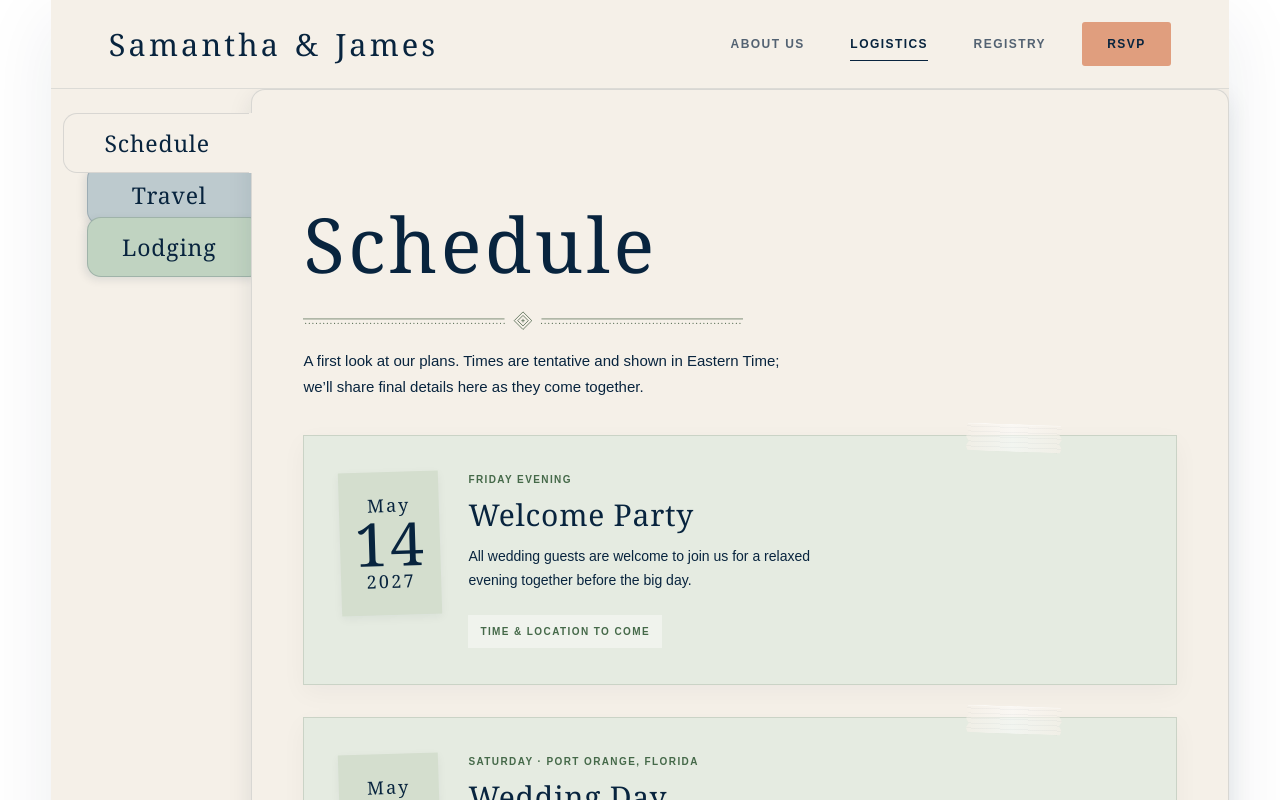
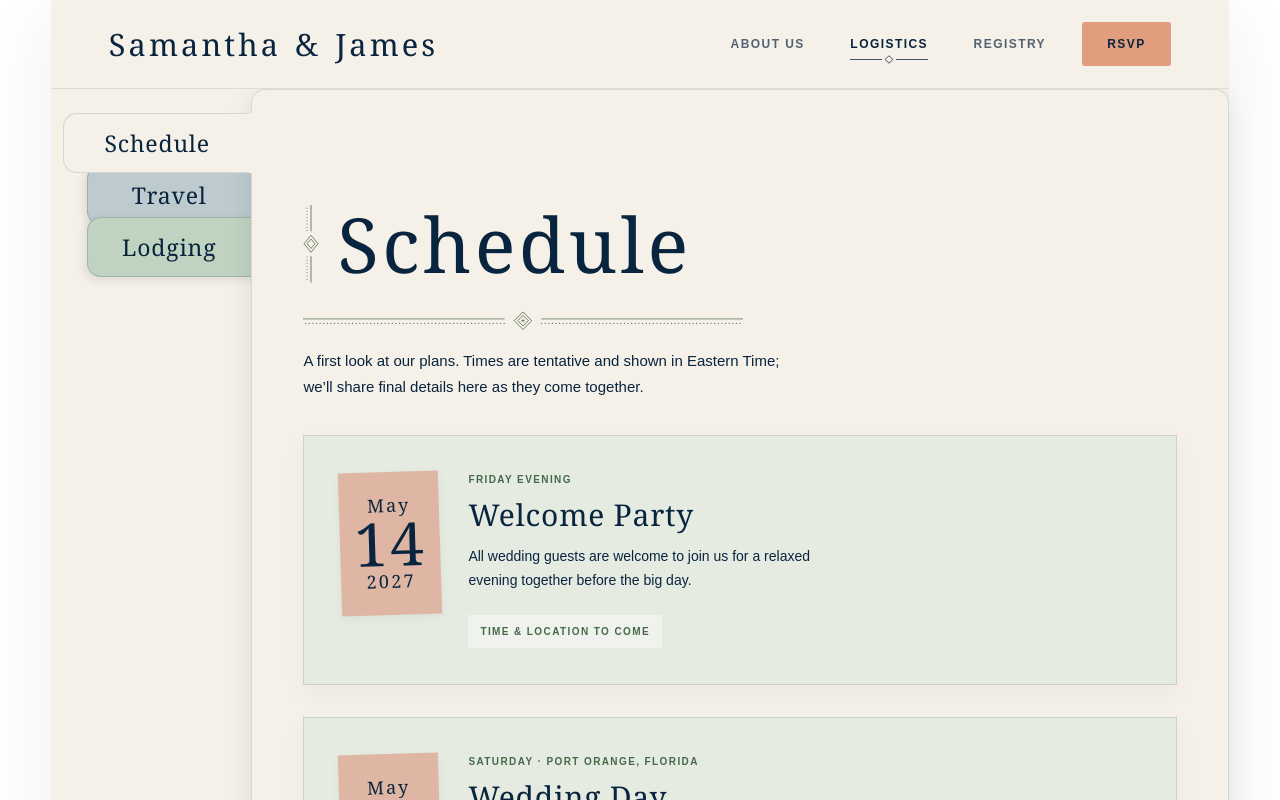
Before and after one commit to jcm-sno/jcm-sno.github.io, a Next.js app: page /logistics in a window 1280 px wide. Shown: the top 800 px of the page. Built offline with nearby package versions, Linux system fonts and the light colour scheme; a web font is replaced by a local one.

Commit message:
Refine invitation and story ornaments with warm schedule dates and engraved headings

```diff
--- a/app/components/ring-ornament.tsx
+++ b/app/components/ring-ornament.tsx
@@ -30,8 +30,10 @@ export function RingScroll({ className = "" }: { className?: string }) {
 export function RingCorners() {
   return (
     <span className="ring-corners" aria-hidden="true">
-      <span className="ring-corner ring-corner-top" />
-      <span className="ring-corner ring-corner-bottom" />
+      <span className="ring-corner ring-corner-top-left" />
+      <span className="ring-corner ring-corner-top-right" />
+      <span className="ring-corner ring-corner-bottom-left" />
+      <span className="ring-corner ring-corner-bottom-right" />
     </span>
   );
 }
@@ -59,3 +61,16 @@ export function RingAxis() {
     </svg>
   );
 }
+
+/** A short engraved edge for a logistics section title. */
+export function RingHeadingAxis() {
+  return (
+    <svg className="ring-heading-axis" viewBox="0 0 16 100" width="16" height="100"
+      preserveAspectRatio="none" fill="none" stroke="currentColor"
+      aria-hidden="true" focusable="false">
+      <path d="M8 0V34M8 66V100" strokeWidth=".9" />
+      <path d="M4 4V33M4 67V96" strokeWidth="1.2" strokeDasharray=".1 4" strokeLinecap="round" />
+      <path d="M8 39L15 50L8 61L1 50ZM8 44L12 50L8 56L4 50Z" strokeWidth=".85" />
+    </svg>
+  );
+}
--- a/app/logistics/logistics.css
+++ b/app/logistics/logistics.css
@@ -6,6 +6,9 @@
 }
 
 .logistics-page .logistics-section-heading h2 {
+  position: relative;
+  padding-left: 34px;
+  text-align: left;
   font-family: "Cormorant SC", Georgia, serif;
   font-size: clamp(52px, 6vw, 76px);
   font-weight: 500;
@@ -65,7 +68,7 @@
 }
 
 .logistics-page .date-card {
-  background: #d4dece;
+  background: #dfb6a3;
   box-shadow: 0 3px 10px color-mix(in srgb, var(--deep-cypress) 5%, transparent);
 }
 
@@ -88,12 +91,15 @@
 .logistics-page .airport-grid { margin-top: 40px; }
 
 @media (max-width: 1023px) {
-  .centered-heading .ring-divider { margin-inline: auto; }
+  .logistics-page .centered-heading { text-align: left; }
+  .centered-heading .ring-divider { margin-inline: 0; }
 }
 
 @media (max-width: 767px) {
   .logistics-page .logistics-section-heading h2 {
-    font-size: clamp(42px, 13vw, 56px);
+    padding-left: 26px;
+    font-size: clamp(38px, 12vw, 56px);
+    letter-spacing: .025em;
   }
   .logistics-page :is(.schedule-card, .airport-card, .hotel-card, .transport-note) h3 {
     font-size: 30px;
@@ -109,3 +115,16 @@
 @media (min-width: 1024px) and (max-width: 1199px) {
   .logistics-page .airport-grid { grid-template-columns: minmax(0, 1fr); }
 }
+
+/* The logistics cards are clean paper, without collage tape. */
+.logistics-page .schedule-card::before { content: none; }
+
+.logistics-section-heading .ring-heading-axis {
+  position: absolute;
+  top: 0;
+  left: 0;
+  width: 16px;
+  height: 100%;
+  color: var(--engraved-green);
+  pointer-events: none;
+}
--- a/app/logistics/page.tsx
+++ b/app/logistics/page.tsx
@@ -1,7 +1,7 @@
 import type { Metadata } from "next";
 import FastAnchorNav from "../components/fast-anchor-nav";
 import SiteHeader from "../components/site-header";
-import { RingDivider, RingRule } from "../components/ring-ornament";
+import { RingDivider, RingHeadingAxis, RingRule } from "../components/ring-ornament";
 
 export const metadata: Metadata = {
   title: "Logistics | Samantha & James",
@@ -90,7 +90,7 @@ export default function LogisticsPage() {
           <div className="logistics-tab-panels">
         <section id="schedule" className="logistics-section schedule-section" aria-labelledby="schedule-title">
           <div className="logistics-section-heading">
-            <h2 id="schedule-title">Schedule</h2>
+            <h2 id="schedule-title"><RingHeadingAxis /><span>Schedule</span></h2>
             <RingRule />
             <p className="schedule-intro">
               A first look at our plans. Times are tentative and shown in
@@ -161,7 +161,7 @@ export default function LogisticsPage() {
           <div className="logistics-section-heading centered-heading">
             <RingDivider />
             <p className="section-number">Getting here</p>
-            <h2 id="travel-title">Nearby Airports</h2>
+            <h2 id="travel-title"><RingHeadingAxis /><span>Nearby Airports</span></h2>
           </div>
           <div className="airport-grid">
             {airports.map((airport) => (
@@ -187,7 +187,7 @@ export default function LogisticsPage() {
             <div>
               <RingDivider />
               <p className="section-number">Where to stay</p>
-              <h2 id="lodging-title">Lodging Information</h2>
+              <h2 id="lodging-title"><RingHeadingAxis /><span>Lodging Information</span></h2>
             </div>
           </div>
 
--- a/app/page.tsx
+++ b/app/page.tsx
@@ -104,7 +104,7 @@ export default function Home() {
             fetchPriority="high"
           />
           <div className="hero-copy">
-            <RingCorners />
+            <RingDivider />
             <p className="eyebrow">May 15, 2027 · Port Orange, Florida</p>
             <h1
               id="hero-title"
--- a/app/review-overrides.css
+++ b/app/review-overrides.css
@@ -608,14 +608,15 @@
   transition: color 150ms ease, background-color 150ms ease;
 }
 
-.site-nav nav a:not(.nav-rsvp)::after {
+.site-nav nav a::after {
   content: "";
   position: absolute;
   right: var(--nav-link-inset);
-  bottom: 5px;
+  bottom: 2px;
   left: var(--nav-link-inset);
-  height: 1.5px;
-  background: var(--deep-cypress);
+  height: 9px;
+  background: currentColor;
+  mask: url("/ring-nav-rule.svg") center / 100% 100% no-repeat;
   opacity: 0;
   pointer-events: none;
 }
@@ -630,7 +631,7 @@
   opacity: 0.35;
 }
 
-.site-nav nav a:not(.nav-rsvp)[aria-current="page"]::after {
+.site-nav nav a[aria-current="page"]::after {
   opacity: 1;
 }
 
--- a/app/ring-ornaments.css
+++ b/app/ring-ornaments.css
@@ -7,8 +7,9 @@
 .ring-scroll, .ring-divider { display: block; mix-blend-mode: multiply; }
 .ring-rule, .ring-axis { display: block; color: var(--engraved-green); }
 
-/* 1. Open acanthus corners on the invitation. */
-.hero-copy { position: relative; padding: 38px 44px; isolation: isolate; }
+/* A small horizontal engraving introduces the date and names. */
+.hero-copy { position: relative; padding: 30px 44px 36px; isolation: isolate; }
+.hero-copy .ring-divider { width: min(224px, 100%); height: auto; margin: 0 auto 14px; opacity: .85; }
 .ring-corners { position: absolute; inset: 0; }
 .ring-corner {
   position: absolute;
@@ -18,8 +19,10 @@
   mix-blend-mode: multiply;
   opacity: .9;
 }
-.ring-corner-top { top: 4px; right: 4px; transform: rotate(180deg); }
-.ring-corner-bottom { bottom: 4px; left: 4px; }
+.ring-corner-top-left { top: 4px; left: 4px; transform: scaleY(-1); }
+.ring-corner-top-right { top: 4px; right: 4px; transform: rotate(180deg); }
+.ring-corner-bottom-left { bottom: 4px; left: 4px; }
+.ring-corner-bottom-right { bottom: 4px; right: 4px; transform: scaleX(-1); }
 
 /* Mirrored vines meet at a diamond to close the Archive masthead. */
 .ring-divider { color: var(--engraved-green); }
@@ -86,14 +89,16 @@
   .ring-corner { width: 88px; height: 88px; }
 }
 @media (max-width: 767px) {
-  .hero-copy { padding: 46px 28px; }
+  .hero-copy { padding: 40px 28px 46px; }
   .hero-copy .eyebrow { text-align: center; }
   .ring-corner { width: 74px; height: 74px; }
-  .ring-corner-top { top: 2px; right: 2px; }
-  .ring-corner-bottom { bottom: 2px; left: 2px; }
+  .ring-corner-top-left { top: 2px; left: 2px; }
+  .ring-corner-top-right { top: 2px; right: 2px; }
+  .ring-corner-bottom-left { bottom: 2px; left: 2px; }
+  .ring-corner-bottom-right { bottom: 2px; right: 2px; }
   .scrapbook-heading .ring-divider { margin-top: 8px; }
   .story-card { padding: 40px 28px 48px; }
-  .story-card h3 { font-size: clamp(28px, 8vw, 36px); }
+  .story-card h3 { padding-inline: 0; text-align: left; font-size: clamp(28px, 8vw, 36px); }
   .story-card .ring-corner { width: 68px; height: 68px; }
   .registry-workspace { width: calc(100% - 32px); margin: 32px auto; padding: 44px 40px; }
   .registry-title { font-size: 42px; margin-bottom: 24px; }
@@ -109,6 +114,6 @@
 @media (min-width: 768px) and (max-width: 1199px) {
   .hero-banner { display: flex; flex-direction: column; aspect-ratio: auto; overflow: visible; }
   .hero-photo { position: static; width: 100%; height: auto; aspect-ratio: 16 / 9; object-fit: cover; }
-  .hero-copy { width: 100%; margin: 0; padding: 38px 44px; box-shadow: none; backdrop-filter: none; }
+  .hero-copy { width: 100%; margin: 0; padding: 40px 44px; box-shadow: none; backdrop-filter: none; }
   .hero-copy h1 { width: min(360px, 100%); margin-inline: auto; }
 }
```
Also changed, not shown: public/ring-nav-rule.svg (added), 1 other file (tests, documents, lock files or other folders).
